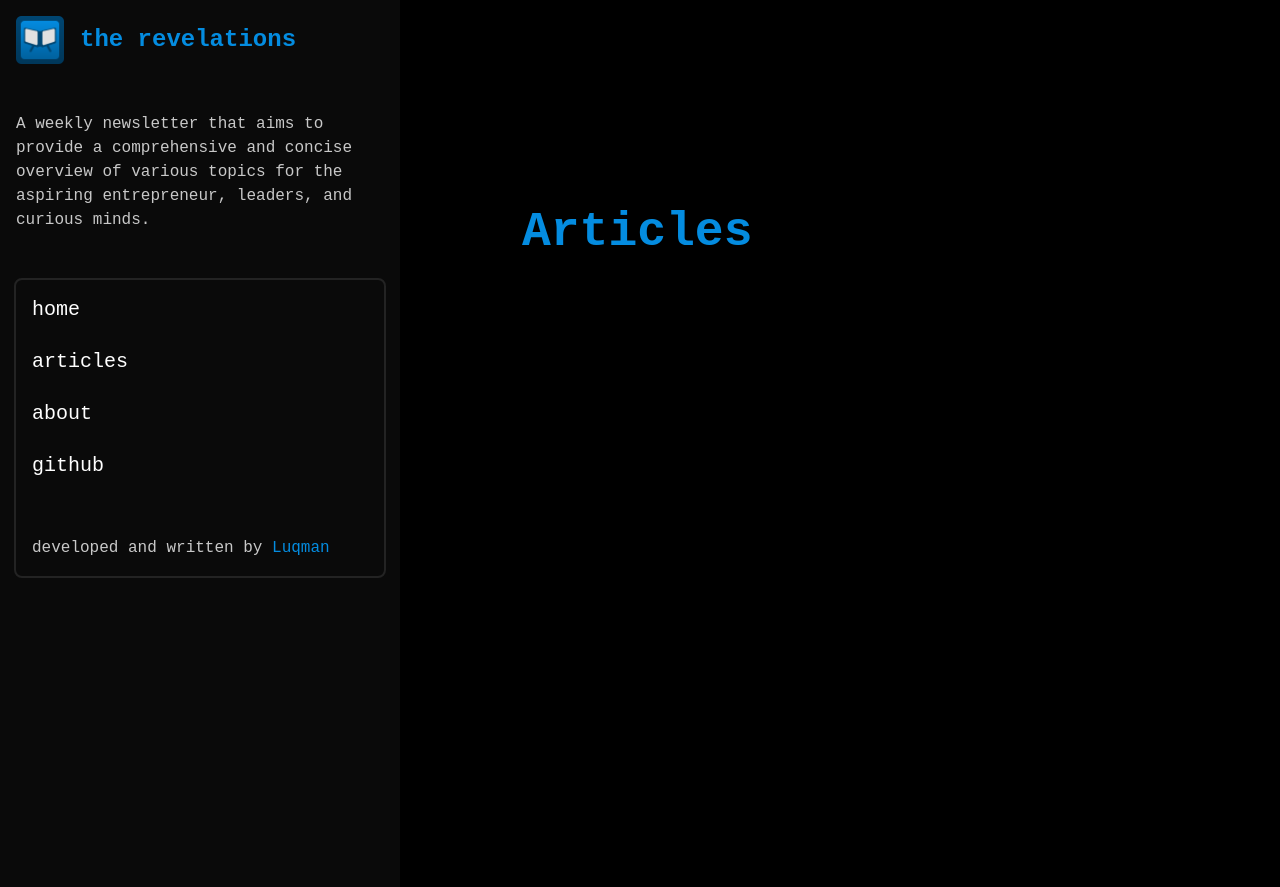
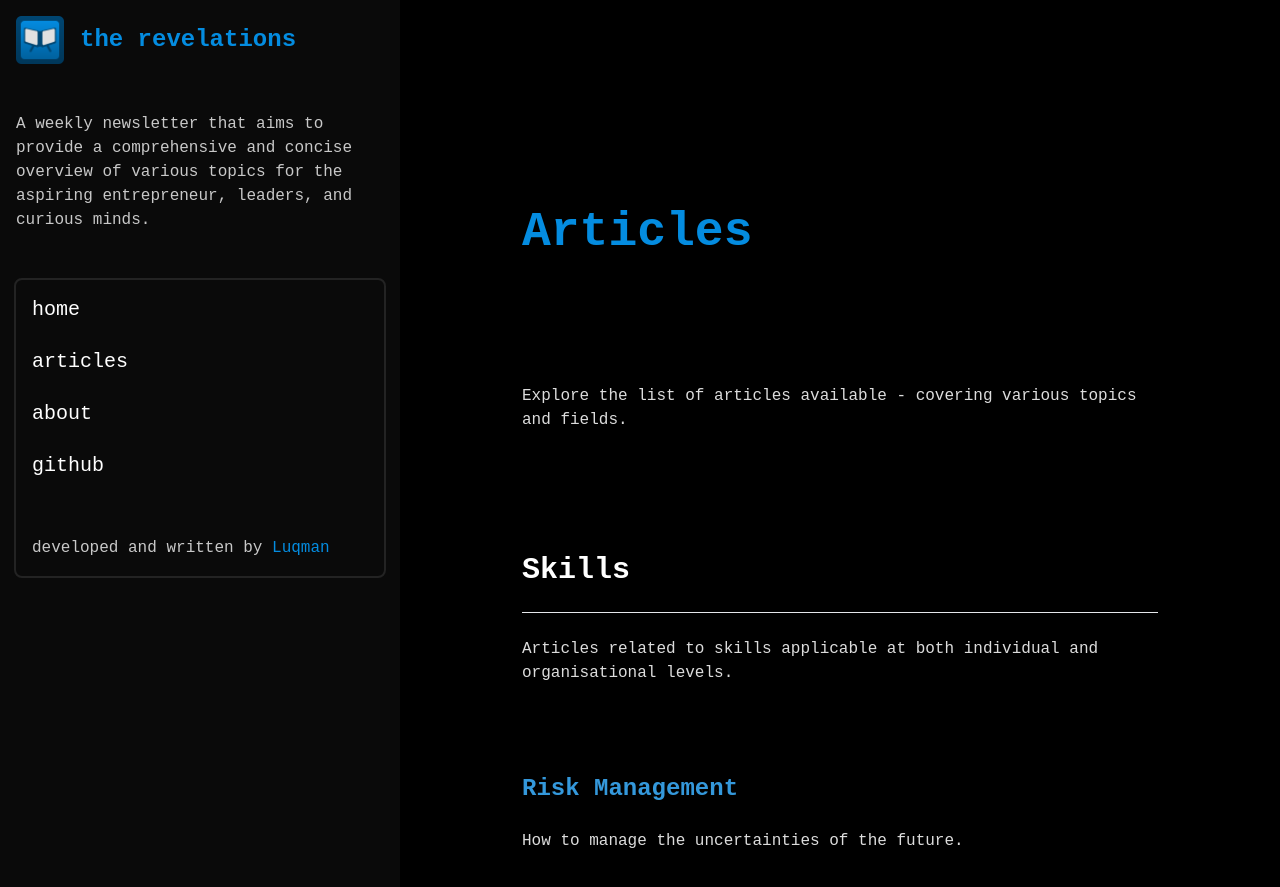
Before and after one commit to theluqmn/revelations, a Jekyll site: the page built from info/articles.md, in a window 1280 px wide and 997 px high. Shown: the top 887 px of the window. Built offline with Jekyll 4.4.1, drawn with Linux system fonts in a browser that asks for light colours; nearby versions of some CDN libraries; some web fonts are replaced.

Commit message:
articles

```diff
--- a/_includes/nav.html
+++ b/_includes/nav.html
@@ -14,7 +14,7 @@
         <a class="text-xl text-white hover:text-[rgb(4,140,224)] duration-300" href="{{ site.baseurl }}/">
             home
         </a>
-        <a class="text-xl text-white hover:text-[rgb(4,140,224)] duration-300">
+        <a class="text-xl text-white hover:text-[rgb(4,140,224)] duration-300" href="{{ site.baseurl }}/articles">
             articles
         </a>
         <a class="text-xl text-white hover:text-[rgb(4,140,224)] duration-300" href="{{ site.baseurl }}/about">
--- a/info/articles.md
+++ b/info/articles.md
@@ -3,3 +3,15 @@ title: Articles
 layout: info
 permalink: /articles/
 ---
+
+Explore the list of articles available - covering various topics and fields.
+
+## Skills
+
+---
+
+Articles related to skills applicable at both individual and organisational levels.
+
+### [Risk Management](../articles/risk-management.md)
+
+How to manage the uncertainties of the future.
```
